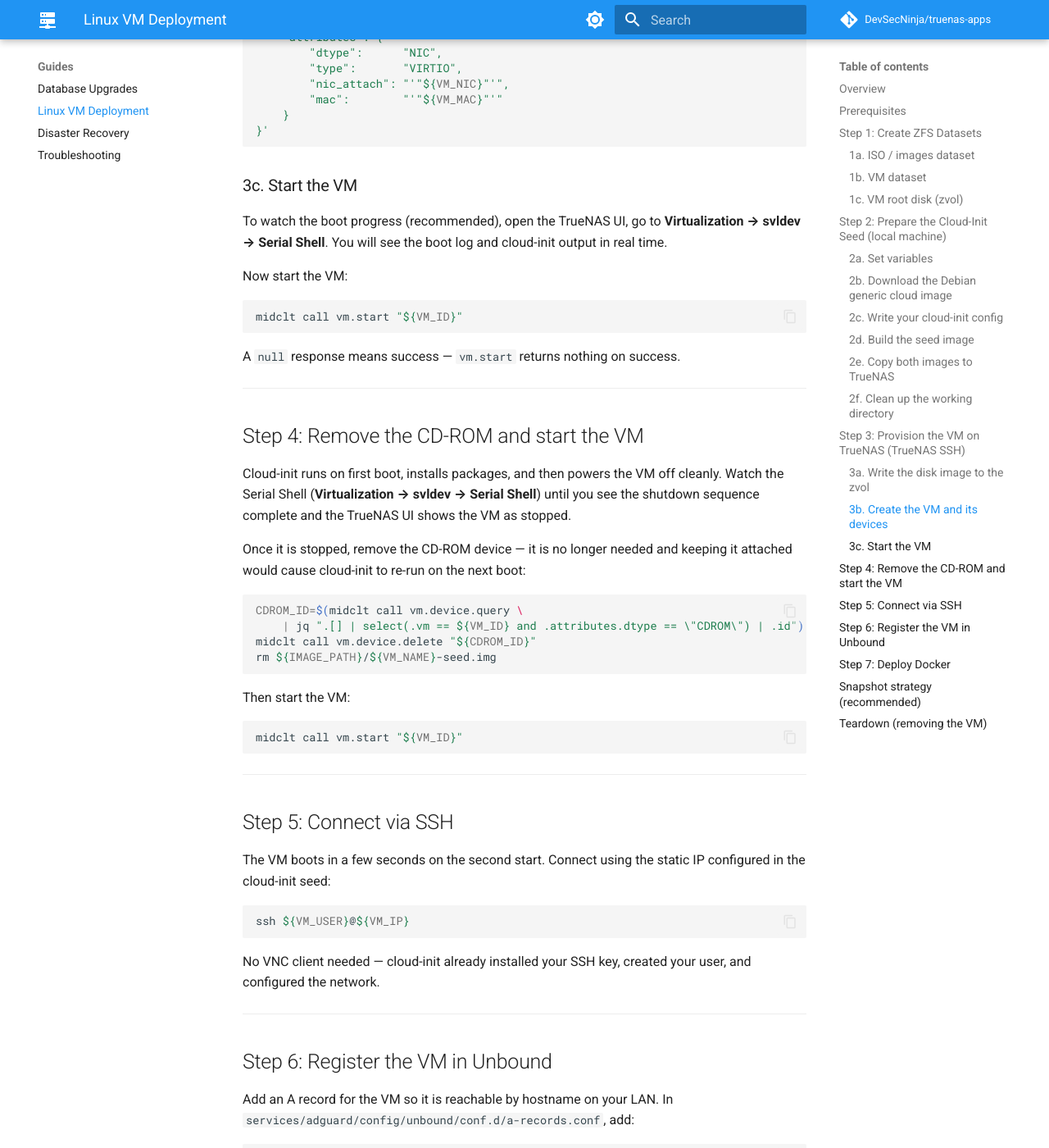
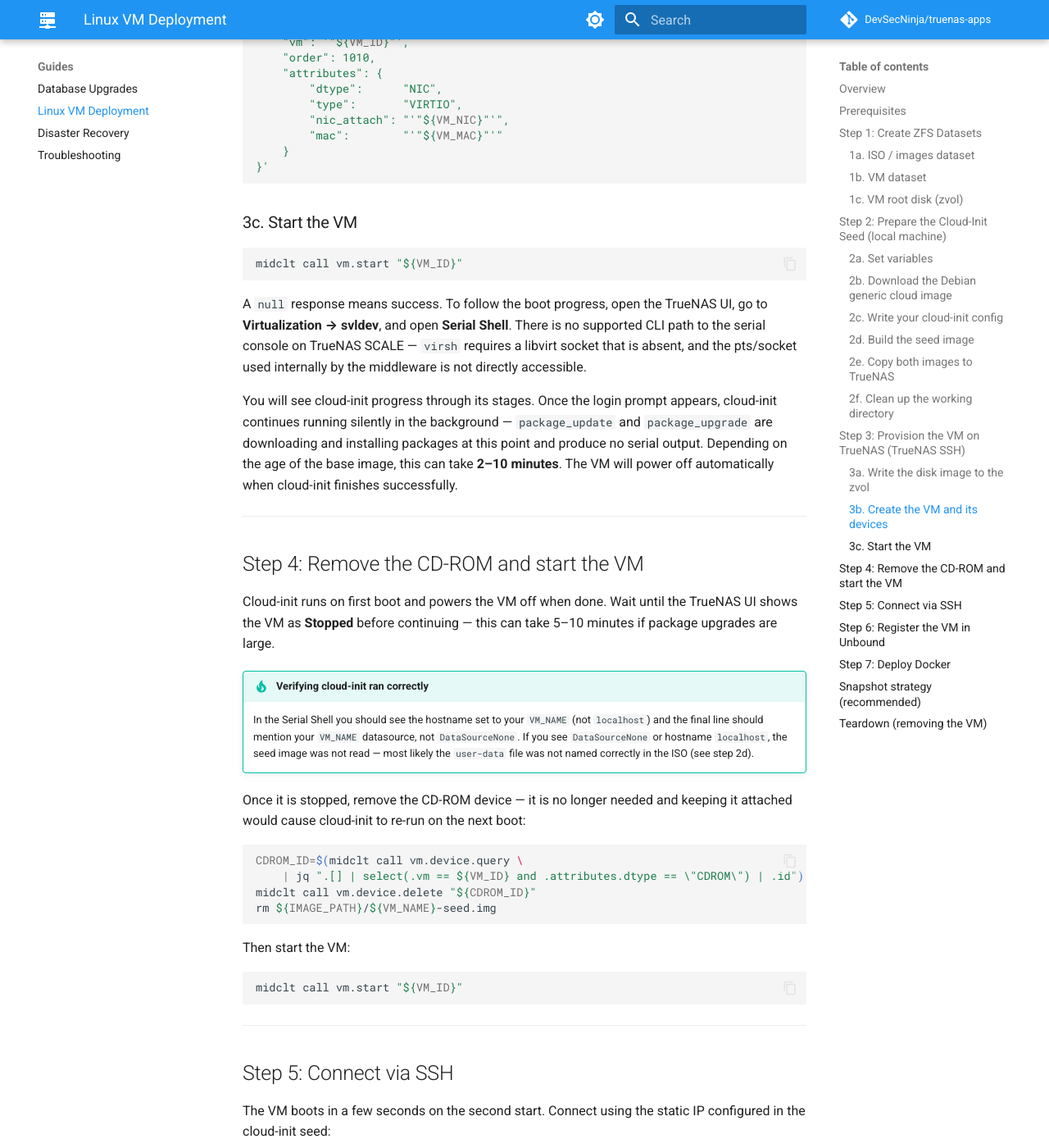
Before and after one commit to DevSecNinja/truenas-apps, an MkDocs documentation site: the page built from docs/VM-LINUX.md, in a window 1280 px wide and 1400 px high, scrolled down 10334 px. Shown: the whole window at 82% size. Built offline with MkDocs 1.6.1 and Material for MkDocs 9.7.7, drawn with Linux system fonts in a browser that asks for light colours; comment, search, counter and statistics services are not loaded; some of the changed text lies outside the part shown.

Commit message:
docs: clarify cloud-init ISO requirements and improve boot progress instructions

````diff
--- a/docs/VM-LINUX.md
+++ b/docs/VM-LINUX.md
@@ -288,9 +288,11 @@ EOF
 <!-- dprint-ignore -->
 === "macOS"
 
-    `hdiutil` is built-in — no extra tools needed:
+    `hdiutil` bundles files from the current directory as-is. Cloud-init requires the config file
+    to be named exactly `user-data` inside the ISO — copy it before building:
 
     ```sh
+    cp ${VM_NAME}-seed.yaml user-data
     echo "instance-id: ${VM_NAME}" > meta-data
     echo "local-hostname: ${VM_NAME}" >> meta-data
     hdiutil makehybrid -o ${VM_NAME}-seed -hfs -joliet -iso \
@@ -458,21 +460,26 @@ midclt call vm.device.create '{
 
 ### 3c. Start the VM
 
-To watch the boot progress (recommended), open the TrueNAS UI, go to **Virtualization → svldev → Serial Shell**. You will see the boot log and cloud-init output in real time.
-
-Now start the VM:
-
 ```sh
 midclt call vm.start "${VM_ID}"
 ```
 
-A `null` response means success — `vm.start` returns nothing on success.
+A `null` response means success. To follow the boot progress, open the TrueNAS UI, go to **Virtualization → svldev**, and open **Serial Shell**. There is no supported CLI path to the serial console on TrueNAS SCALE — `virsh` requires a libvirt socket that is absent, and the pts/socket used internally by the middleware is not directly accessible.
+
+You will see cloud-init progress through its stages. Once the login prompt appears, cloud-init continues running silently in the background — `package_update` and `package_upgrade` are downloading and installing packages at this point and produce no serial output. Depending on the age of the base image, this can take **2–10 minutes**. The VM will power off automatically when cloud-init finishes successfully.
 
 ---
 
 ## Step 4: Remove the CD-ROM and start the VM
 
-Cloud-init runs on first boot, installs packages, and then powers the VM off cleanly. Watch the Serial Shell (**Virtualization → svldev → Serial Shell**) until you see the shutdown sequence complete and the TrueNAS UI shows the VM as stopped.
+Cloud-init runs on first boot and powers the VM off when done. Wait until the TrueNAS UI shows the VM as **Stopped** before continuing — this can take 5–10 minutes if package upgrades are large.
+
+<!-- dprint-ignore -->
+!!! tip "Verifying cloud-init ran correctly"
+    In the Serial Shell you should see the hostname set to your `VM_NAME` (not `localhost`) and
+    the final line should mention your `VM_NAME` datasource, not `DataSourceNone`. If you see
+    `DataSourceNone` or hostname `localhost`, the seed image was not read — most likely the
+    `user-data` file was not named correctly in the ISO (see step 2d).
 
 Once it is stopped, remove the CD-ROM device — it is no longer needed and keeping it attached would cause cloud-init to re-run on the next boot:
 
````
